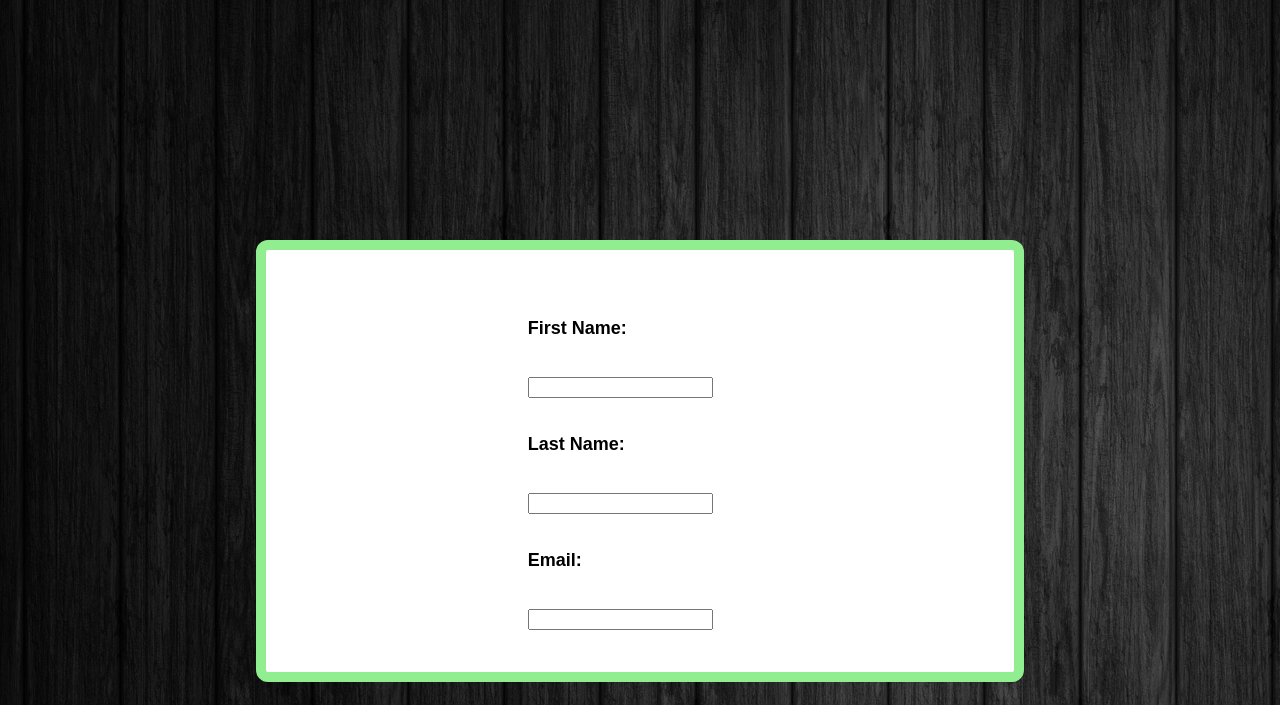
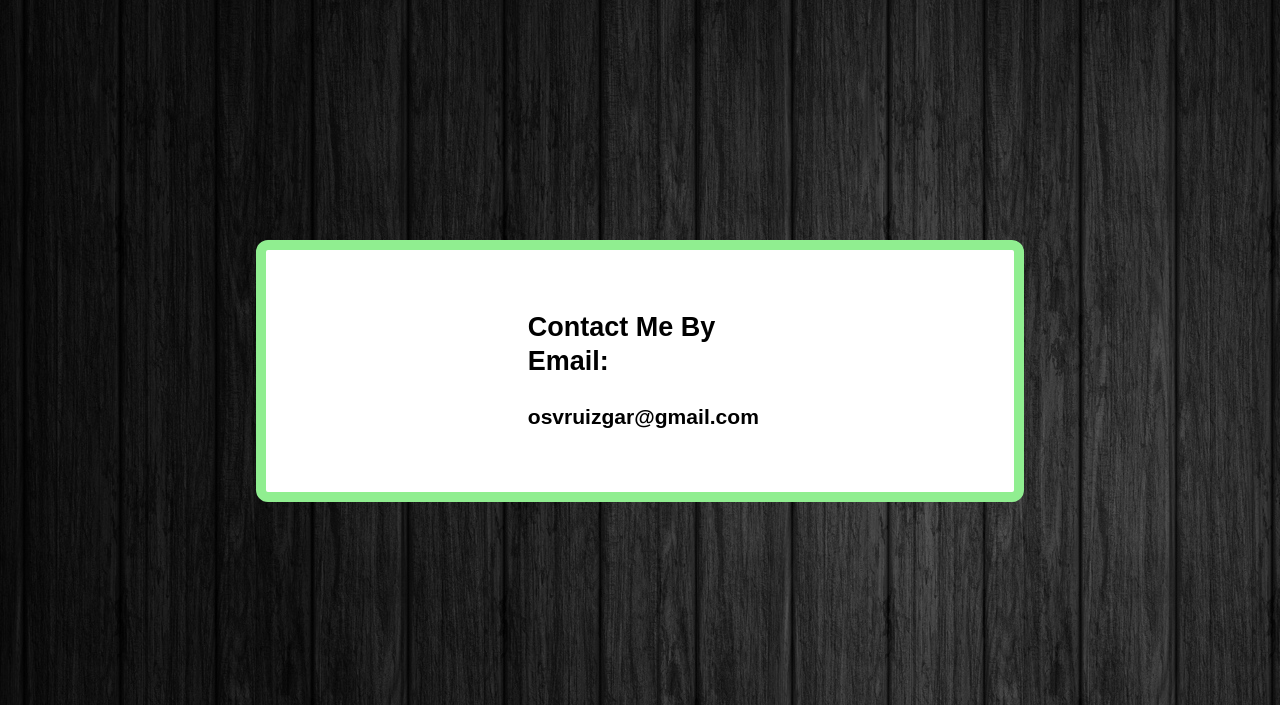
Before and after one commit to Ozziewd/Portfolio, a plain HTML site: page contact.html in a window 1280 px wide. Shown: the part 95-800 px from the top of the page. Drawn offline with Linux system fonts and the light colour scheme.

Commit message:
changed form to email

```diff
--- a/contact.html
+++ b/contact.html
@@ -46,12 +46,8 @@
 
         <section class="grid-container2">
             <form action="input" class="form">
-                <h4>First Name:</h4>
-                <input type="text"></input>
-                <h4>Last Name:</h4>
-                <input type="text"></input>
-                <h4>Email:</h4>
-                <input type="email"></input>
+                <h2>Contact Me By Email:</h2>
+                <h3>osvruizgar@gmail.com</h3>
             </form>
 
         </section>
```
Also changed, not shown: 5 other files.
